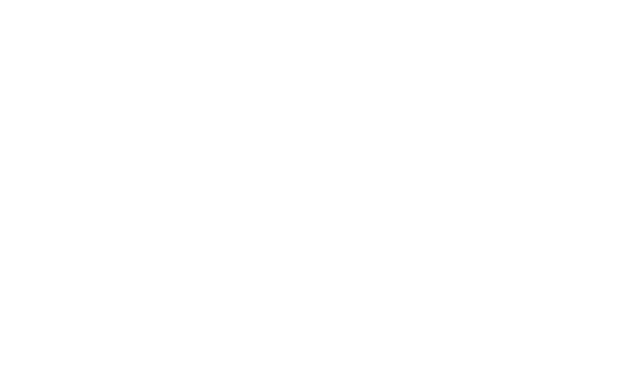
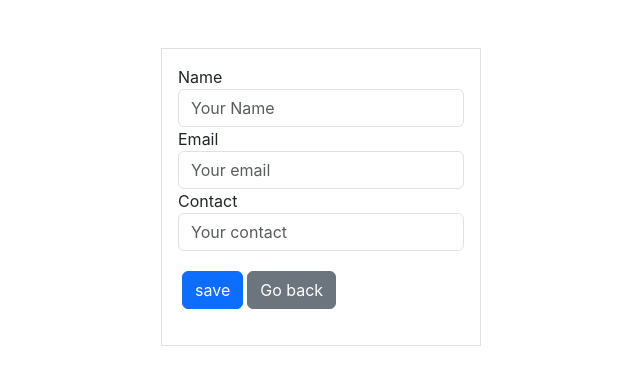
Before and after one commit to SaurabhChikte/ReactJs-Mysql-Full-Stack, a React (Create React App) app in the folder client/: page /addContact in a window 1280 px wide. Shown: the top 384 px of the page, without its empty margins (319-959 px from the left). Built offline with nearby package versions, Linux system fonts and the light colour scheme.

Commit message:
Cosmatic_Changes

```diff
--- a/client/package.json
+++ b/client/package.json
@@ -7,6 +7,7 @@
     "@testing-library/react": "^13.4.0",
     "@testing-library/user-event": "^13.5.0",
     "axios": "^1.3.2",
+    "bootstrap": "^5.3.0-alpha1",
     "react": "^18.2.0",
     "react-dom": "^18.2.0",
     "react-router-dom": "^5.3.0",
@@ -37,8 +38,5 @@
       "last 1 firefox version",
       "last 1 safari version"
     ]
-  },
-  "devDependencies": {
-    "tailwindcss": "^3.2.6"
   }
 }
--- a/client/public/index.html
+++ b/client/public/index.html
@@ -24,6 +24,19 @@
       work correctly both with client-side routing and a non-root public URL.
       Learn how to configure a non-root public URL by running `npm run build`.
     -->
+
+    <!-- BootStrap CDN  -->
+    <link
+      href="https://cdn.jsdelivr.net/npm/bootstrap@5.3.0-alpha1/dist/css/bootstrap.min.css"
+      rel="stylesheet"
+      integrity="sha384-GLhlTQ8iRABdZLl6O3oVMWSktQOp6b7In1Zl3/Jr59b6EGGoI1aFkw7cmDA6j6gD"
+      crossorigin="anonymous"
+    />
+    <script
+      src="https://cdn.jsdelivr.net/npm/bootstrap@5.3.0-alpha1/dist/js/bootstrap.bundle.min.js"
+      integrity="sha384-w76AqPfDkMBDXo30jS1Sgez6pr3x5MlQ1ZAGC+nuZB+EYdgRZgiwxhTBTkF7CXvN"
+      crossorigin="anonymous"
+    ></script>
     <title>React App</title>
   </head>
   <body>
--- a/client/src/App.css
+++ b/client/src/App.css
@@ -1,6 +1,6 @@
-.App {
+/* .App {
   text-align: center;
-}
+} */
 
 .App-logo {
   height: 40vmin;
--- a/client/src/App.js
+++ b/client/src/App.js
@@ -3,6 +3,7 @@
 import 'react-toastify/dist/ReactToastify.css';
 import './App.css';
 import Home from './pages/Home';
+import AddEdit from './pages/AddEdit';
 
 function App() {
   return (
@@ -11,6 +12,8 @@
         <ToastContainer position='top-center' />
         <Switch>
           <Route exact path="/" component={Home} />
+          <Route exact path="/addContact" component={AddEdit} />
+          <Route exact path="/update/:id" component={AddEdit} />
         </Switch>
       </div>
     </BrowserRouter>
--- /dev/null
+++ b/client/src/pages/AddEdit.js
@@ -0,0 +1,64 @@
+import React, { useState, useEffect } from 'react';
+import { useHistory, useParams, Link } from 'react-router-dom';
+import axios from 'axios';
+import { toast } from "react-toastify";
+
+const initialState = {
+    name: "",
+    email: "",
+    contact: ""
+}
+
+const AddEdit = () => {
+    const [state, setState] = useState(initialState);
+
+    const { name, email, contact } = state;
+
+    const history = useHistory();
+
+    const handleSubmit = (e) => {
+        e.preventDefault();
+        if (!name || !email || !contact) {
+            toast.error("Please provide value in all fields");
+        } else {
+            axios.post("http://localhost:5000/api/post", {
+                name,
+                email,
+                contact
+            }).then(() => {
+                setState({ name: "", email: "", contact: "" })
+            }).catch((err) => toast.error(err.response.data));
+            toast.success("Contact added successfully..!")
+            setTimeout(() => history.push("/"), 500);
+        }
+    }
+
+    const handleInputChange = (e) => {
+        const { name, value } = e.target;
+        setState({ ...state, [name]: value })
+    }
+    return (
+        <div className='mt-5 w-25 m-auto'>
+            <form className='p-3 border' onClick={handleSubmit}>
+                <div className='form-group'>
+                    <label htmlFor="name">Name</label>
+                    <input className='form-control' type="text" name="name" id="name" placeholder="Your Name" value={name} onChange={handleInputChange} />
+                </div>
+                <div className='form-group'>
+                    <label htmlFor="email">Email</label>
+                    <input className='form-control' type="text" name="email" id="email" placeholder="Your email" value={email} onChange={handleInputChange} />
+                </div>
+                <div className='form-group'>
+                    <label htmlFor="contact">Contact</label>
+                    <input className='form-control' type="number" name="contact" id="contact" placeholder="Your contact" value={contact} onChange={handleInputChange} />
+                </div>
+                <div className='my-3'>
+                    <input type="submit" className='btn btn-primary m-1' value="save" />
+                    <input type="button" className='btn btn-secondary' value="Go back" />
+                </div>
+            </form>
+        </div>
+    )
+}
+
+export default AddEdit
--- a/client/src/pages/home.js
+++ b/client/src/pages/home.js
@@ -1,8 +1,9 @@
 import React, { useState, useEffect } from 'react'
 import { Link } from 'react-router-dom'
 import "./Home.css"
+// import { toast } from 'react-toastify'
+import axios from 'axios'
 import { toast } from 'react-toastify'
-import axios from 'axios'
 
 const Home = () => {
     const [data, setData] = useState([]);
@@ -16,9 +17,20 @@
         loadData();
     }, []);
 
+    const deleteContact = (id) => {
+        if (window.confirm("Are you sure that you wanted to delete contact")) {
+            axios.delete(`http://localhost:5000/api/remove/${id}`);
+            toast.success("Contact deleted successfully");
+            setTimeout(() => loadData(), 500);
+        }
+    }
+
     return (
-        <div className='mt-36'>
-            <table className='table'>
+        <div className='container mt-5'>
+            <Link to="/addContact">
+                <button className='btn btn-primary my-2'>Add Contact</button>
+            </Link>
+            <table className='table table-bordered border-primary'>
                 <thead>
                     <tr>
                         <th className='text-center'>No.</th>
@@ -38,16 +50,19 @@
                                 <td>{item.contact}</td>
                                 <td>
                                     <Link to={`/update/${item.id}`}>
-                                        <button type='button' className='btn'></button>
+                                        <button type='button' className='btn btn-primary'>Edit</button>
                                     </Link>
-                                    <button type="button" className='btn btn-danger'></button>
+                                    <button type="button" className='btn btn-danger mx-1' onClick={() => deleteContact(item.id)}>Delete</button>
+                                    <Link to={`/view/${item.id}`}>
+                                        <button type='button' className='btn btn-success'>View</button>
+                                    </Link>
                                 </td>
                             </tr>
                         )
                     })}
                 </tbody>
             </table>
-        </div>
+        </div >
     )
 }
 
--- a/client/tailwind.config.js
+++ /dev/null
@@ -1,8 +0,0 @@
-/** @type {import('tailwindcss').Config} */
-module.exports = {
-  content: [],
-  theme: {
-    extend: {},
-  },
-  plugins: [],
-}
```
Also changed, not shown: 2 other files (tests, documents, lock files or other folders).
